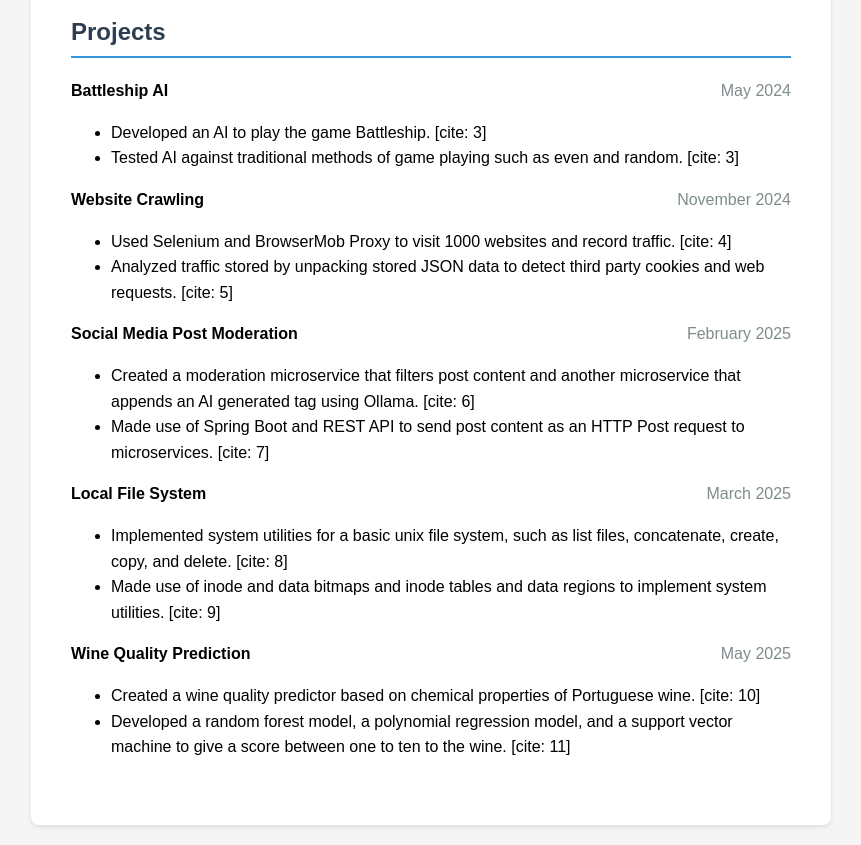
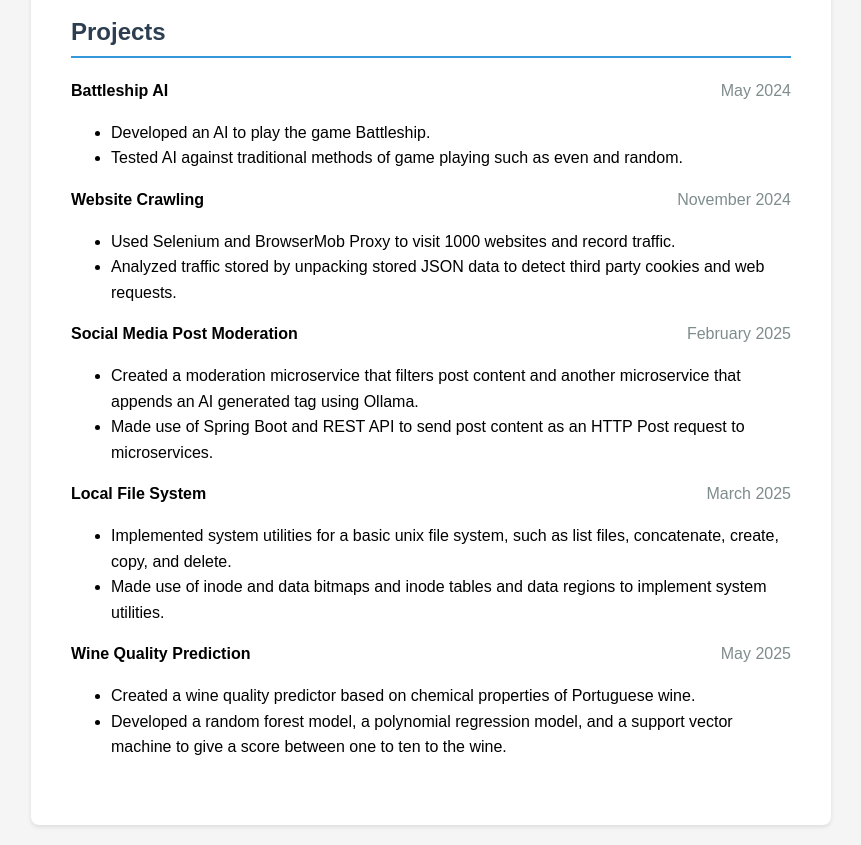
Before and after one commit to BumpyPear/BumpyPear.github.io, a plain HTML site: page index.html in a window 1280 px wide. Shown: the part 540-1385 px from the top of the page, without its empty margins (209-1070 px from the left). Drawn offline with Linux system fonts and the light colour scheme.

Commit message:
Update index.html

```diff
--- a/index.html
+++ b/index.html
@@ -117,36 +117,36 @@
             <div class="project-item">
                 <strong>Battleship AI</strong> <span class="location">May 2024</span>
                 <ul>
-                    <li>Developed an AI to play the game Battleship. [cite: 3]</li>
-                    <li>Tested AI against traditional methods of game playing such as even and random. [cite: 3]</li>
+                    <li>Developed an AI to play the game Battleship.</li>
+                    <li>Tested AI against traditional methods of game playing such as even and random.</li>
                 </ul>
             </div>
             <div class="project-item">
                 <strong>Website Crawling</strong> <span class="location">November 2024</span>
                 <ul>
-                    <li>Used Selenium and BrowserMob Proxy to visit 1000 websites and record traffic. [cite: 4]</li>
-                    <li>Analyzed traffic stored by unpacking stored JSON data to detect third party cookies and web requests. [cite: 5]</li>
+                    <li>Used Selenium and BrowserMob Proxy to visit 1000 websites and record traffic.</li>
+                    <li>Analyzed traffic stored by unpacking stored JSON data to detect third party cookies and web requests.</li>
                 </ul>
             </div>
             <div class="project-item">
                 <strong>Social Media Post Moderation</strong> <span class="location">February 2025</span>
                 <ul>
-                    <li>Created a moderation microservice that filters post content and another microservice that appends an AI generated tag using Ollama. [cite: 6]</li>
-                    <li>Made use of Spring Boot and REST API to send post content as an HTTP Post request to microservices. [cite: 7]</li>
+                    <li>Created a moderation microservice that filters post content and another microservice that appends an AI generated tag using Ollama.</li>
+                    <li>Made use of Spring Boot and REST API to send post content as an HTTP Post request to microservices.</li>
                 </ul>
             </div>
             <div class="project-item">
                 <strong>Local File System</strong> <span class="location">March 2025</span>
                 <ul>
-                    <li>Implemented system utilities for a basic unix file system, such as list files, concatenate, create, copy, and delete. [cite: 8]</li>
-                    <li>Made use of inode and data bitmaps and inode tables and data regions to implement system utilities. [cite: 9]</li>
+                    <li>Implemented system utilities for a basic unix file system, such as list files, concatenate, create, copy, and delete.</li>
+                    <li>Made use of inode and data bitmaps and inode tables and data regions to implement system utilities.</li>
                 </ul>
             </div>
             <div class="project-item">
                 <strong>Wine Quality Prediction</strong> <span class="location">May 2025</span>
                 <ul>
-                    <li>Created a wine quality predictor based on chemical properties of Portuguese wine. [cite: 10]</li>
-                    <li>Developed a random forest model, a polynomial regression model, and a support vector machine to give a score between one to ten to the wine. [cite: 11]</li>
+                    <li>Created a wine quality predictor based on chemical properties of Portuguese wine.</li>
+                    <li>Developed a random forest model, a polynomial regression model, and a support vector machine to give a score between one to ten to the wine.</li>
                 </ul>
             </div>
         </section>
```
